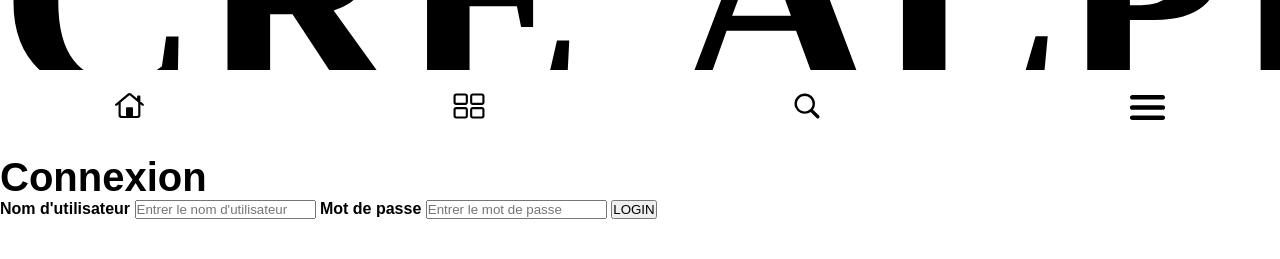
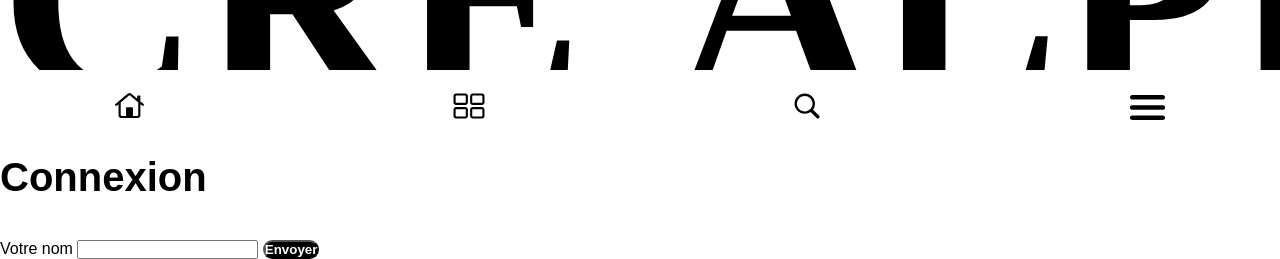
Before and after one commit to theocassar/CRE-ALPIN, a PHP site: page /assets/php/mon-compte.php in a window 1280 px wide. Shown: the part 655-914 px from the top of the page. Before the commit the page ends 874 px from the top, so only its background shows below. Run offline with PHP 8.4, Linux system fonts and the light colour scheme.

Commit message:
MàJ .gitingnore

```diff
--- /dev/null
+++ b/assets/php/cible.php
@@ -0,0 +1,3 @@
+<?php
+
+var_dump($_POST);
--- a/assets/php/mon-compte.php
+++ b/assets/php/mon-compte.php
@@ -1,3 +1,9 @@
+<?php
+
+// var_dump($_SERVER);w
+
+?>
+
 <!DOCTYPE html>
 <html lang="fr">
 
@@ -10,7 +16,7 @@
   <meta http-equiv="cache-control" content="no-cache" />
   <meta name="viewport" content="width=device-width, initial-scale=1.0">
   <title>Mon compte | CRE'ALPIN</title>
-  <link rel="icon" type="image/png" href="../../src/img/logo-couleur-vectorisé.svg" />
+  <link rel="icon" type="image/png" href="../../src/img/logo-couleur-vectorise.svg" />
   <link rel="stylesheet" href="../../assets/css/main.css">
 </head>
 
@@ -31,24 +37,17 @@
       <a href="#"><img src="../../src/img/logo-couleur-vectorise.svg" alt="Logo CRE'LPIN"></a>
     </div>
 
-    <form action="verification.php" method="POST">
-      <h1>Connexion</h1>
+    <h1>Connexion</h1>
 
-      <label><b>Nom d'utilisateur</b></label>
-      <input type="text" placeholder="Entrer le nom d'utilisateur" name="username" required>
+    <form method="POST" action="./cible.php">
 
-      <label><b>Mot de passe</b></label>
-      <input type="password" placeholder="Entrer le mot de passe" name="password" required>
+      <label for="nom_id">Votre nom</label>
+      <input type="text" value="" name="NOM" id="nom_id">
 
-      <input type="submit" id='submit' value='LOGIN'>
-      <?php
-      if (isset($_GET['erreur'])) {
-        $err = $_GET['erreur'];
-        if ($err == 1 || $err == 2)
-          echo "<p style='color:red'>Utilisateur ou mot de passe incorrect</p>";
-      }
-      ?>
+      <button type="submit" class="btn btn-primary">Envoyer</button>
+
     </form>
+
   </main>
 
   <script src="../../assets/js/main.js" defer></script>
--- a/index.php
+++ b/index.php
@@ -10,7 +10,7 @@
   <meta http-equiv="cache-control" content="no-cache" />
   <meta name="viewport" content="width=device-width, initial-scale=1.0">
   <title>CRE'ALPIN | Une randonnée pour préserver le Mont-Blanc</title>
-  <link rel="icon" type="image/png" href="./src/img/logo-couleur-vectorisé.svg" />
+  <link rel="icon" type="image/png" href="./src/img/logo-couleur-vectorise.svg" />
   <link rel="stylesheet" href="./assets/css/main.css">
   <link rel="stylesheet" href="https://unpkg.com/swiper/swiper-bundle.min.css" />
 </head>
```
Also changed, not shown: assets/php/connexion.php (added, +39 -0 lines), 2 other files.
